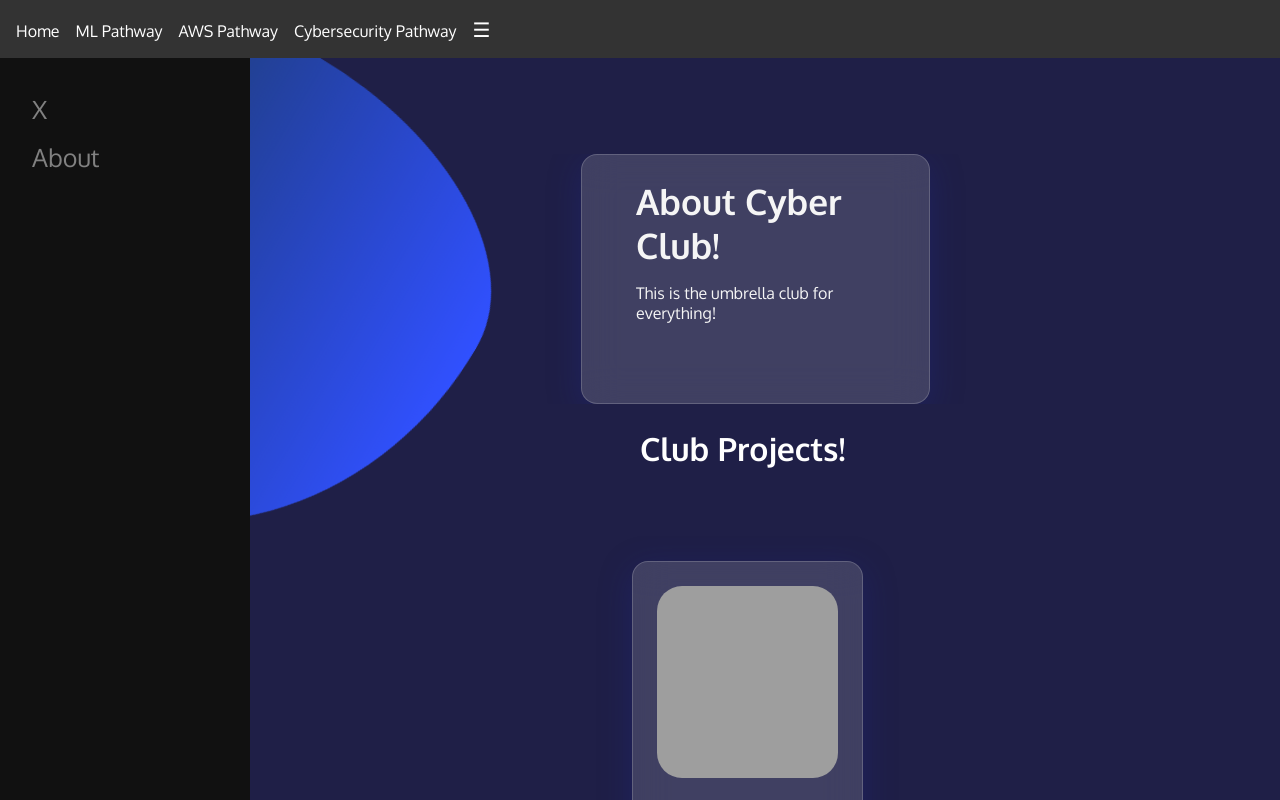
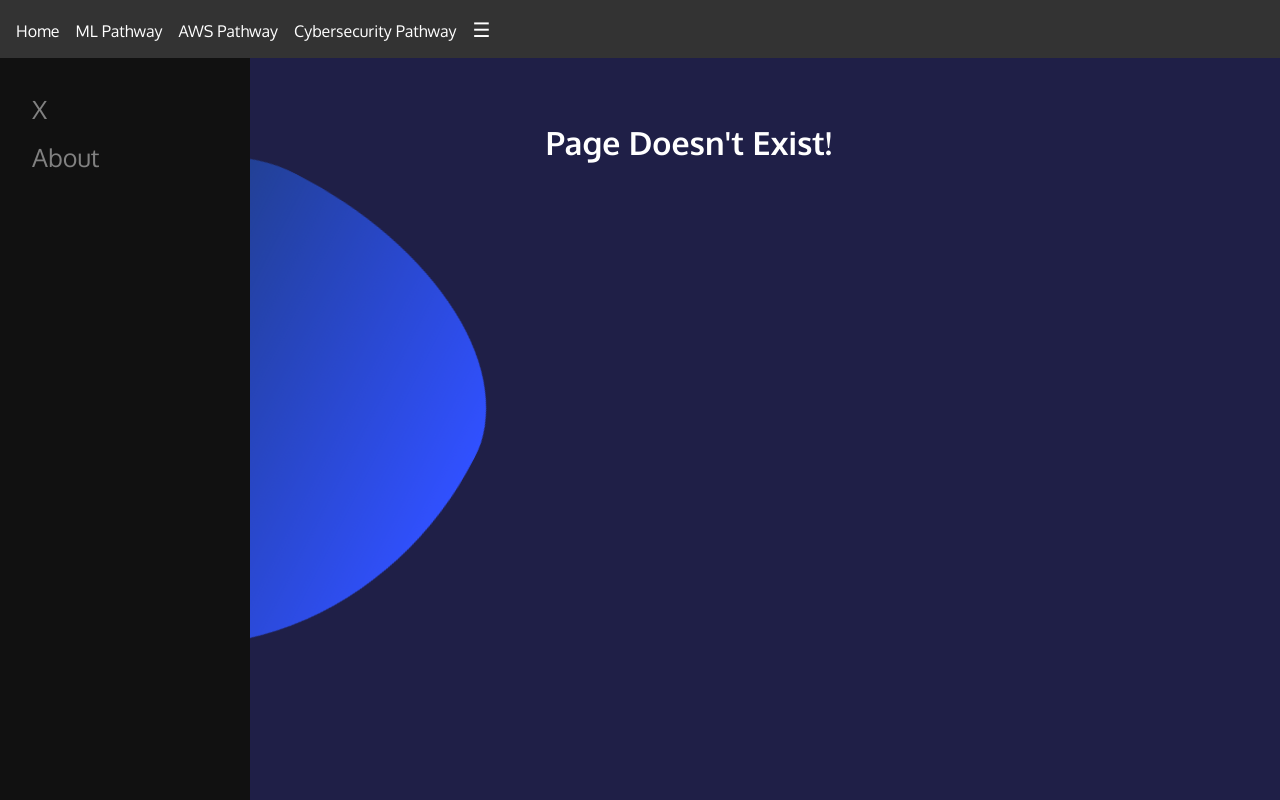
Before and after one commit to Rohit-K814307/Cyber_Club_Web, a React (Create React App) app: page / in a window 1280 px wide. Shown: the top 800 px of the page. Built offline with nearby package versions, Linux system fonts and the light colour scheme; grey boxes are pictures that could not be loaded; the HTML template or start-up script is replaced by a standard one.

Commit message:
changed nav and routes

```diff
--- a/src/App.js
+++ b/src/App.js
@@ -10,7 +10,7 @@ function App() {
 
         <Routes className="stuff">
 
-          <Route path="/" element={<About/>}>
+          <Route exact path="/Cyber_Club_Web" element={<About/>}>
           </Route>
 
           <Route path = "/ml" element = {<About/>}>
--- a/src/components/navbar/Navbar.jsx
+++ b/src/components/navbar/Navbar.jsx
@@ -29,16 +29,16 @@ export class Navbar extends React.Component {
               <a href= {window.location.origin + "/" + window.location.pathname.split("/")[1]}>About</a>
               {window.location.pathname !=="/" &&
                 <div>
-                  <a href={window.location.origin + "/" + ((String(window.location.pathname.split("/")[1])).replace('/','')) + "/projects"}>Projects</a>
-                  <a href={window.location.origin + "/" + ((String(window.location.pathname.split("/")[1])).replace('/','')) + "/team"}>Team</a>
-                  <a href={window.location.origin + "/" + ((String(window.location.pathname.split("/")[1])).replace('/','')) + "/contact"}>Contact</a>
+                  <a href={"/" + ((String(window.location.pathname.split("/")[1])).replace('/','')) + "/projects"}>Projects</a>
+                  <a href={"/" + ((String(window.location.pathname.split("/")[1])).replace('/','')) + "/team"}>Team</a>
+                  <a href={"/" + ((String(window.location.pathname.split("/")[1])).replace('/','')) + "/contact"}>Contact</a>
                 </div>
               }
             </div>
           </div>
           <span className="spn">
             <div className="navbar">
-              <a href="/">Home</a>
+              <a href="/Cyber_Club_Web">Home</a>
               <a href="/ml">ML Pathway</a>
               <a href="/aws">AWS Pathway</a>
               <a href="/cybersec">Cybersecurity Pathway</a>
```
